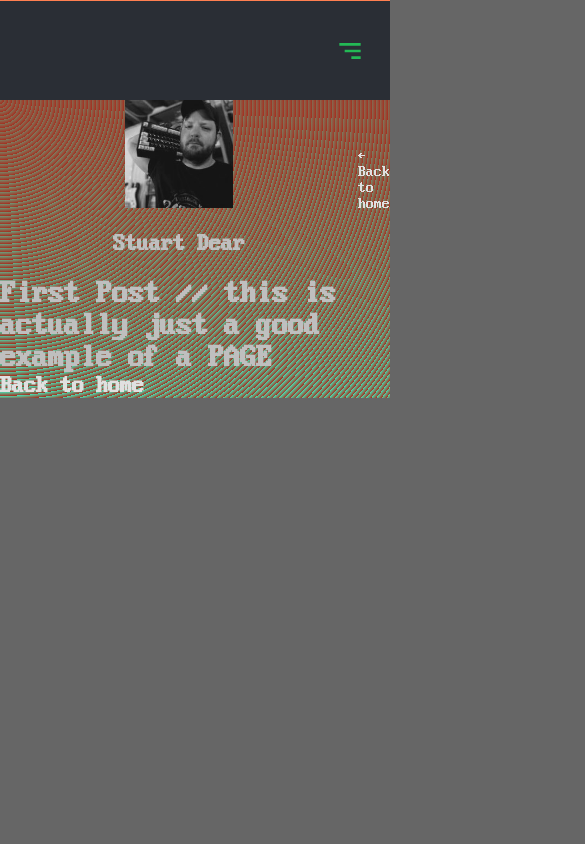
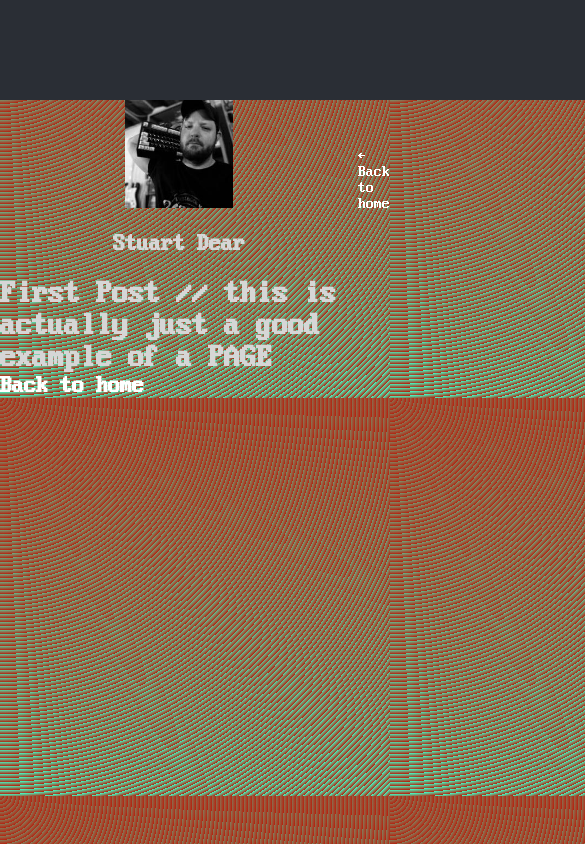
Before and after one commit to csdear/AM-FM_nextJS, a Next.js app: page /posts/first-post-deprecated in a window 390 px wide. Shown: the top 844 px of the page, 585 px wide, since content can reach past the window. Built offline with nearby package versions, Linux system fonts and the light colour scheme.

Commit message:
mobile tweaks

```diff
--- a/src/components/header/header.module.scss
+++ b/src/components/header/header.module.scss
@@ -1,4 +1,12 @@
 @import '../../../styles/variables.scss';
+
+$breakpoint: 390px;
+
+@mixin bp {
+    @media (max-width: #{$breakpoint}) {
+        @content;
+    }
+}
 
 .header {
     grid-column: 1 / 4;
@@ -6,12 +14,16 @@
     width: 100%;
     height: $headerHeight;
     padding: 0 1.5rem;
-    border-top: solid 1px coral;
+
     // first breakpoint
     @include breakpoint(md) {
         padding: 0 3rem;
     }
     transition: 0.3s ease all;
+
+    @include bp {
+        width: 652px;
+    }
 
 &__content {
     overflow: hidden;
--- a/src/components/layout/layout.module.scss
+++ b/src/components/layout/layout.module.scss
@@ -31,13 +31,12 @@ $breakpointMid: 767px;
     // background-image:  repeating-radial-gradient( circle at 0 0, transparent 0, #000000 40px ), repeating-linear-gradient( #f7ec4555, #f7ec45 );
 
     // i like, but will need to fix the post page ...
-    background-color: #b22612;
-    opacity: 0.8;
-    background-image:  repeating-radial-gradient( circle at 0 0, transparent 0, #b22612 4px ), repeating-linear-gradient( #45f7c055, #45f7c0 );
 
     //CHG1
     display: grid;
     grid-template: auto 1fr auto / auto 1fr auto;
+
+
   }
   &__contentIntro {
     //CHG3 aka "left-side"
--- a/styles/globals.scss
+++ b/styles/globals.scss
@@ -10,7 +10,9 @@ body {
   margin: 0;
   font-family: 'ibm_vga8';
   color: $weakWhite;
-  background-color: $grey;
+ // background-color: $grey;
+ background-color: #b22612;
+ background-image:  repeating-radial-gradient( circle at 0 0, transparent 0, #b22612 4px ), repeating-linear-gradient( #45f7c055, #45f7c0 );
 }
 
 // root needed?
```
